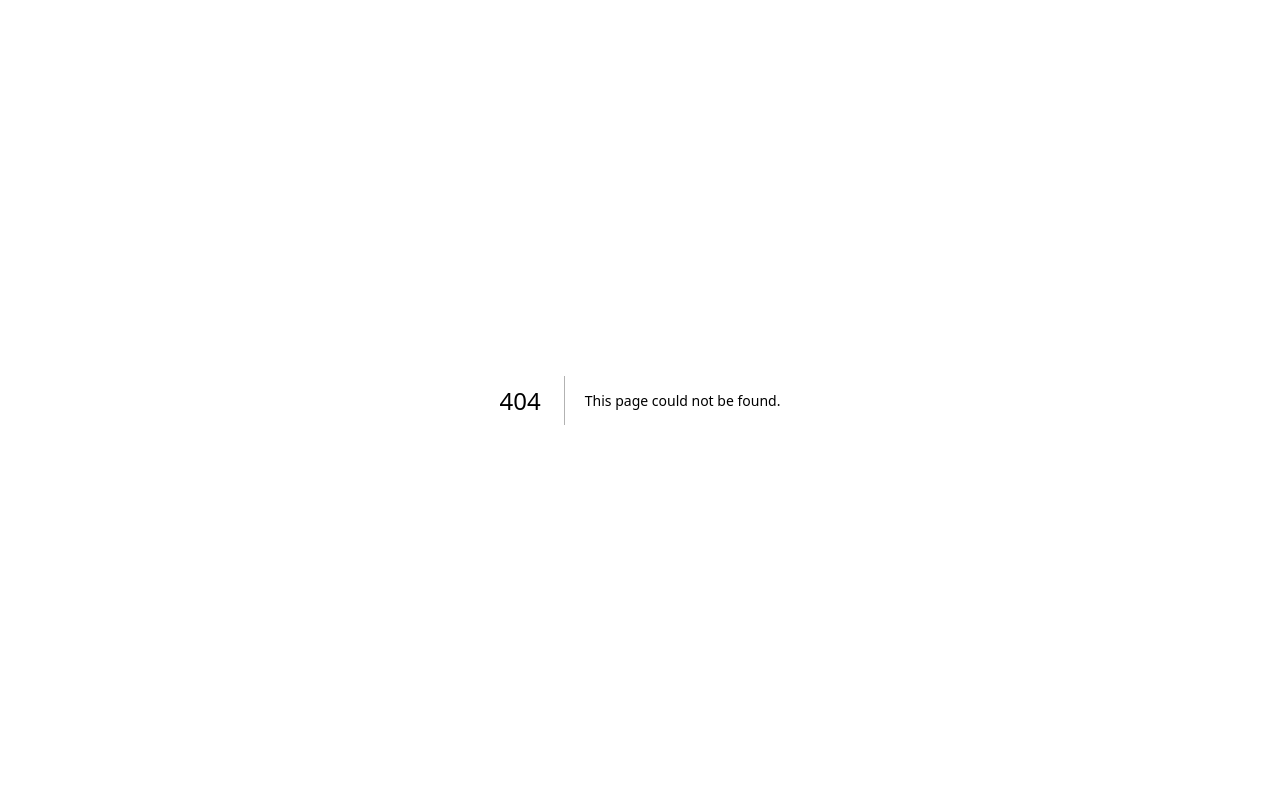
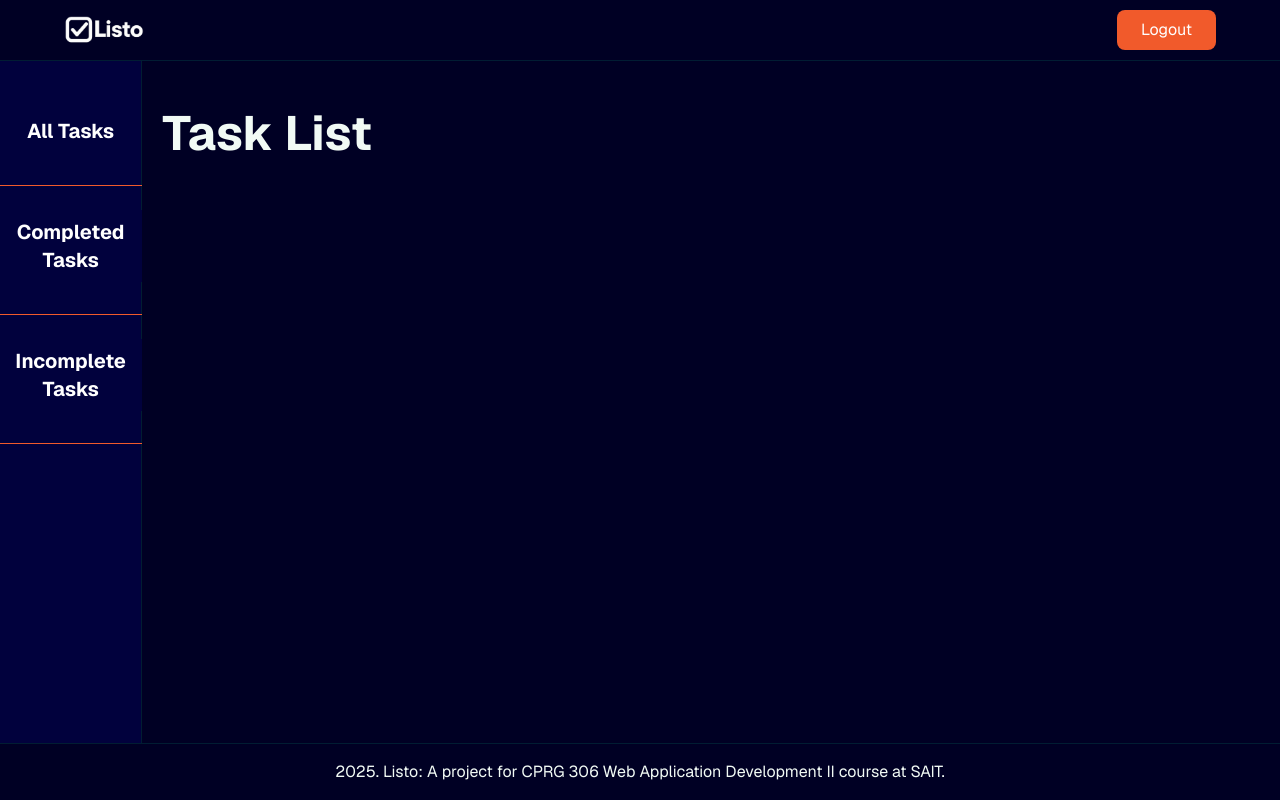
Before and after one commit to SoftDevCLF/to-do-app, a Next.js app: page /tasks-list in a window 1280 px wide. Before the commit this address had no page. Built offline with nearby package versions, Linux system fonts and the light colour scheme.

Commit message:
Create main page

```diff
--- /dev/null
+++ b/app/tasks-list/page.js
@@ -0,0 +1,30 @@
+"use client";
+
+import { useState } from "react";
+import Footer from "../components/footer";
+import NavigationBar from "../components/nav-bar";
+import SideNavBar from "@/app/components/side-nav-bar";
+export default function TaskListPage() {
+  const [filteredItems, setFilteredItems] = useState("all");
+  return (
+    <div className="flex flex-col h-screen bg-[#000024] font-sans">
+      <NavigationBar
+        displayLogin={false}
+        displayAbout={false}
+        displayLogout={true}
+      />
+      <div className="flex flex-1 w-full">
+        <SideNavBar onClick={setFilteredItems} />
+
+        <main className="flex max-w-screen w-full flex-col items-center bg-[#000024] sm:items-start">
+          <section className="w-full text-center sm:text-left gap-5">
+            <h1 className="text-5xl font-bold mb-6 text-[#F1FAF5] py-12 ps-5">
+              Task List
+            </h1>
+          </section>
+        </main>
+      </div>
+      <Footer />
+    </div>
+  );
+}
```
